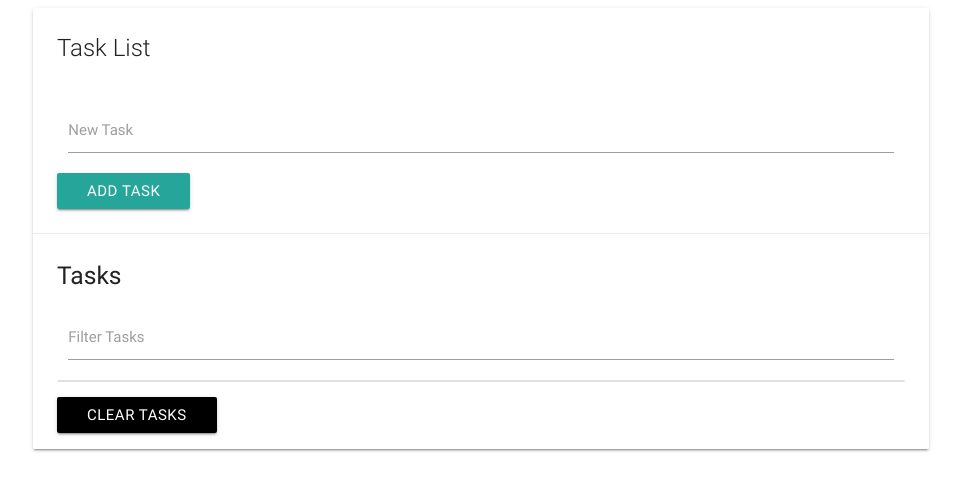
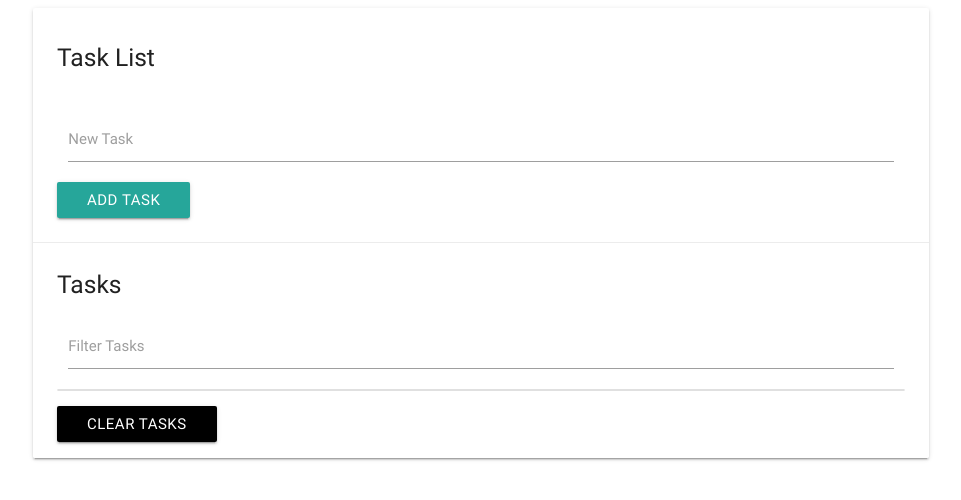
Before and after one commit to katnes/task-list, a plain HTML site: page index.html in a window 1280 px wide. Shown: the whole page, without its empty margins (159-1120 px from the left). Drawn offline with nearby package versions, Linux system fonts and the light colour scheme.

Commit message:
Update index.html

```diff
--- a/index.html
+++ b/index.html
@@ -14,7 +14,7 @@
             <div class="col s12">
                 <div id="main" class="card">
                     <div class="card-content">
-                        <span class="card-title">Task List</span>
+                        <h5 id="task-title">Task List</h5>
                         <div class="row">
                             <form id="task-form"></div>
                             <div class="input-field col s12">
```
